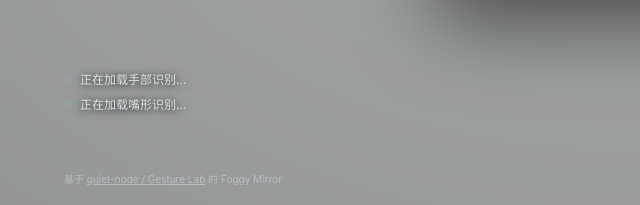
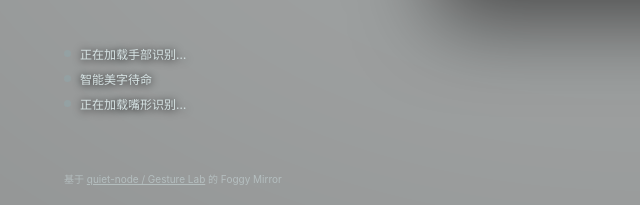
Before and after one commit to Frieda0726/foggy-mirror, a website built with Vite: page index.html in a window 1280 px wide. Shown: the part 592-797 px from the top of the page, 0-640 px from the left. Built offline with nearby package versions, Linux system fonts and the light colour scheme.

Commit message:
feat: add live handwriting analysis and pen-up filtering

```diff
--- a/index.html
+++ b/index.html
@@ -30,6 +30,7 @@
 
       <aside class="status-panel">
         <div id="handState" class="state"><i></i><span>正在加载手部识别…</span></div>
+        <div id="recognitionState" class="state"><i></i><span>智能美字待命</span></div>
         <div id="faceState" class="state"><i></i><span>正在加载嘴形识别…</span></div>
       </aside>
 
```
